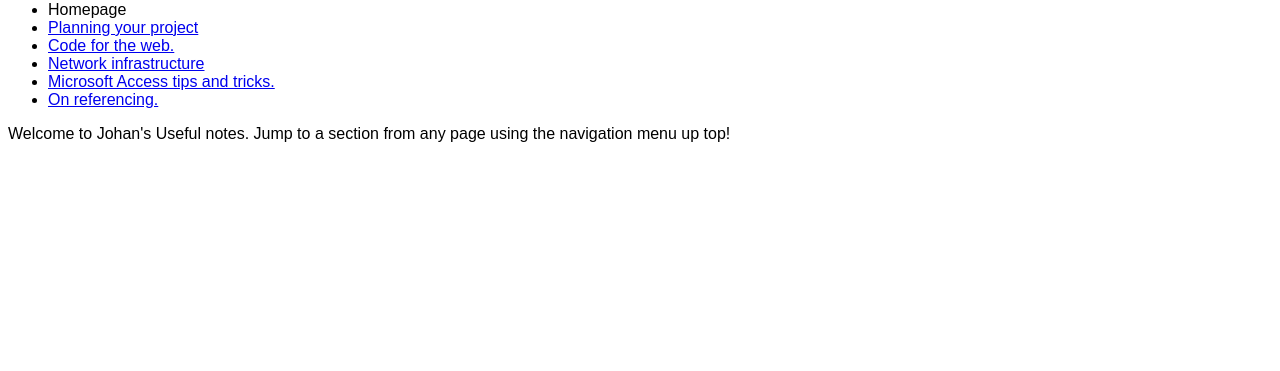
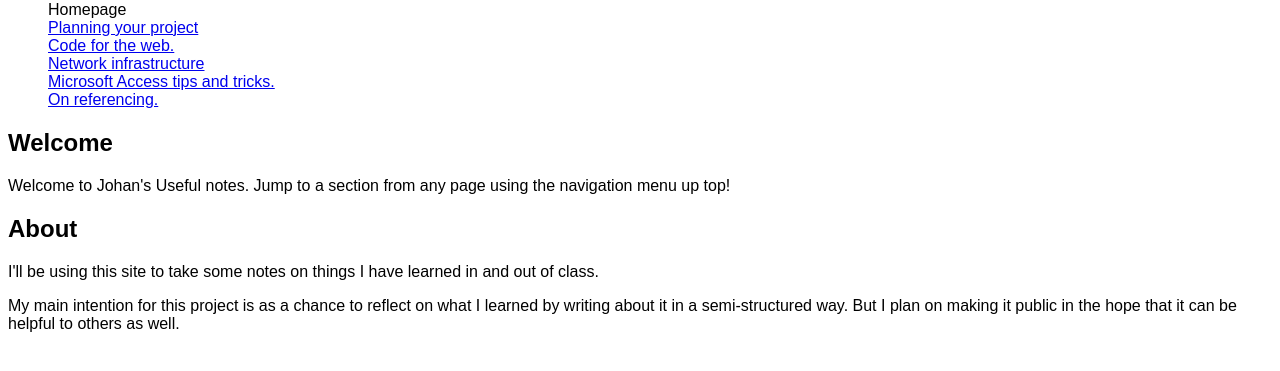
Before and after one commit to johanhobbs/useful-notes, a plain HTML site: page src/index.html in a window 1280 px wide. Shown: the part 79-450 px from the top of the page. Drawn offline with Linux system fonts and the light colour scheme.

Commit message:
Expanded the blurb in index.html

```diff
--- a/src/index.html
+++ b/src/index.html
@@ -19,10 +19,21 @@
       </ul>
     </nav>
     <main>
+      <h2>Welcome</h2>
       <p>
         Welcome to Johan's Useful notes. Jump to a section from any page using
         the navigation menu up top!
       </p>
+      <h2>About</h2>
+      <p>
+        I'll be using this site to take some notes on things I have learned in
+        and out of class.
+      </p>
+      <p>
+        My main intention for this project is as a chance to reflect on what I
+        learned by writing about it in a semi-structured way. But I plan on
+        making it public in the hope that it can be helpful to others as well.
+      </p>
     </main>
   </body>
 </html>
--- a/src/style.css
+++ b/src/style.css
@@ -7,3 +7,7 @@ a.current:visited {
   color: black;
   text-decoration: none;
 }
+
+nav ul li {
+  list-style: none;
+}
```
